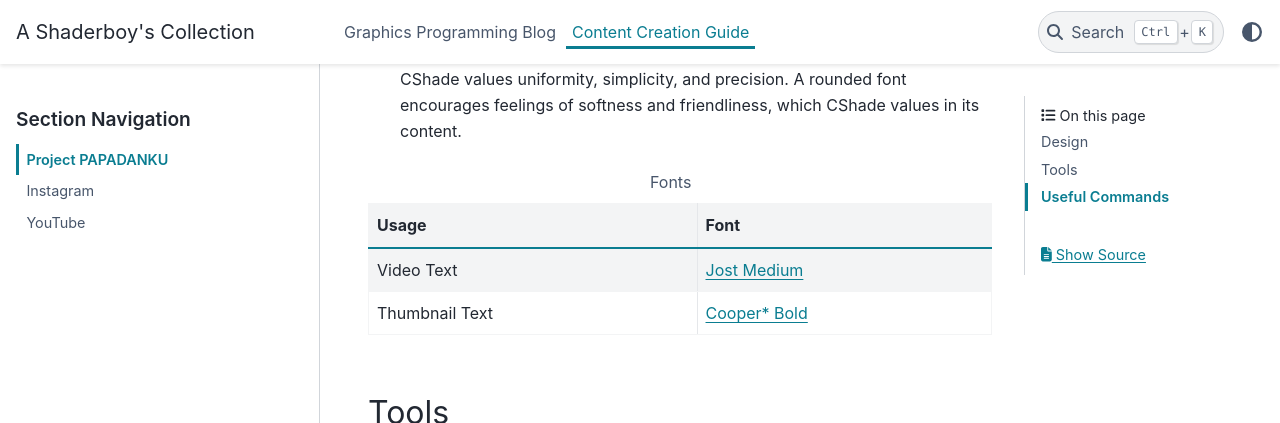
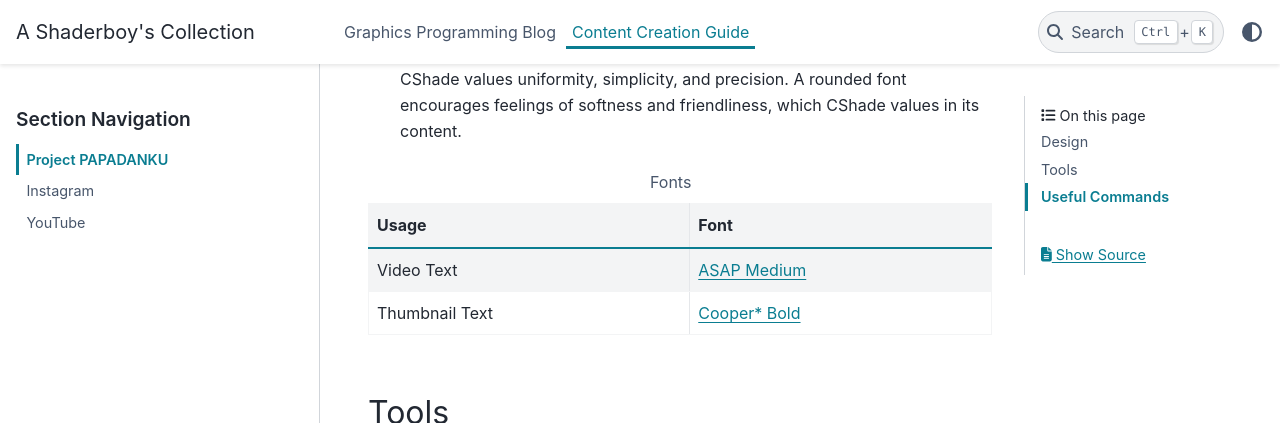
Before and after one commit to papadanku/papadanku.github.io, a Sphinx documentation site: the page built from doc/source/social/project.rst, in a window 1280 px wide and 900 px high, scrolled down 391 px. Shown: the top 423 px of the window. Built offline with Sphinx 7.4.7 and the PyData theme 0.15.4, drawn with Linux system fonts in a browser that asks for light colours.

Commit message:
Update project.rst

```diff
--- a/doc/source/social/project.rst
+++ b/doc/source/social/project.rst
@@ -21,7 +21,7 @@ Design
   * - Usage
     - Font
   * - Video Text
-    - `Jost Medium <https://fonts.google.com/specimen/Jost>`_
+    - `ASAP Medium <https://fonts.google.com/specimen/Asap>`_
   * - Thumbnail Text
     - `Cooper* Bold <https://indestructibletype.com/Cooper/index.html>`_
 
```
